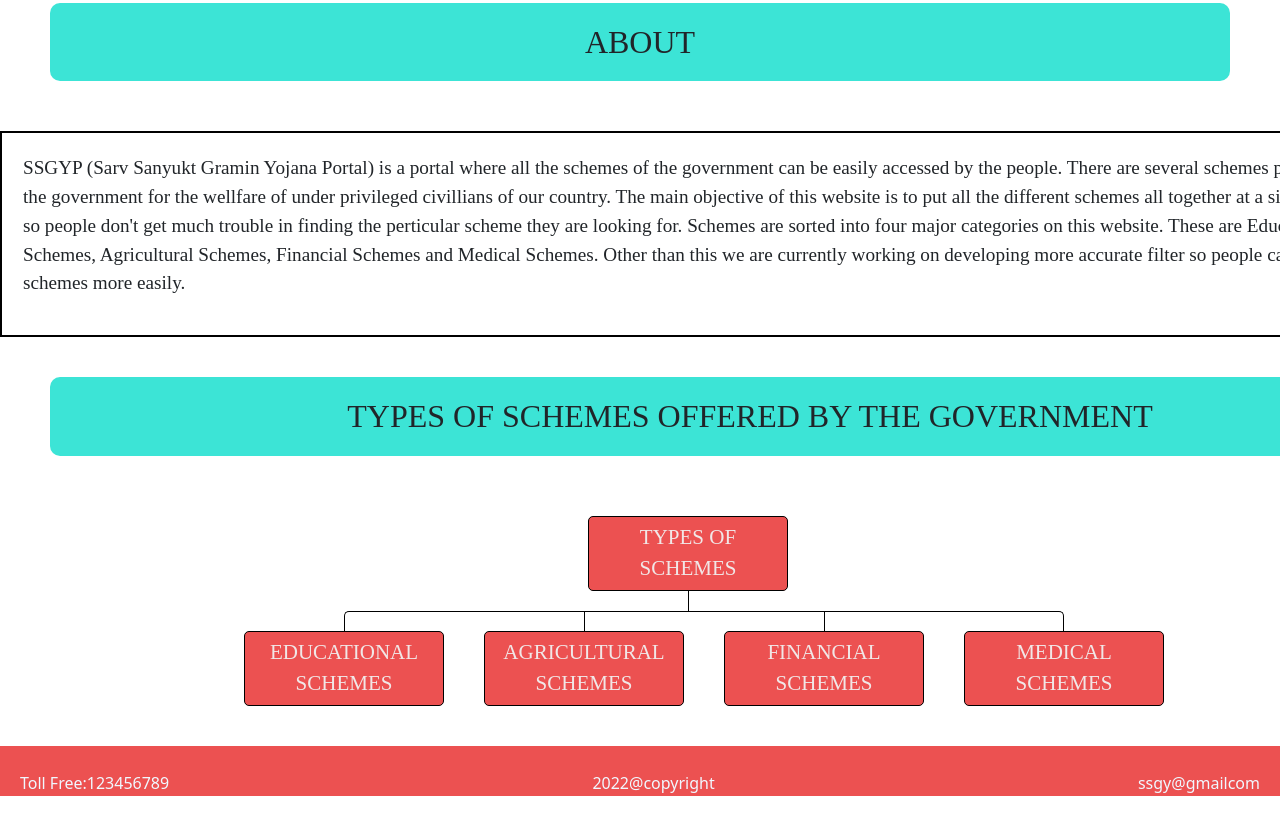
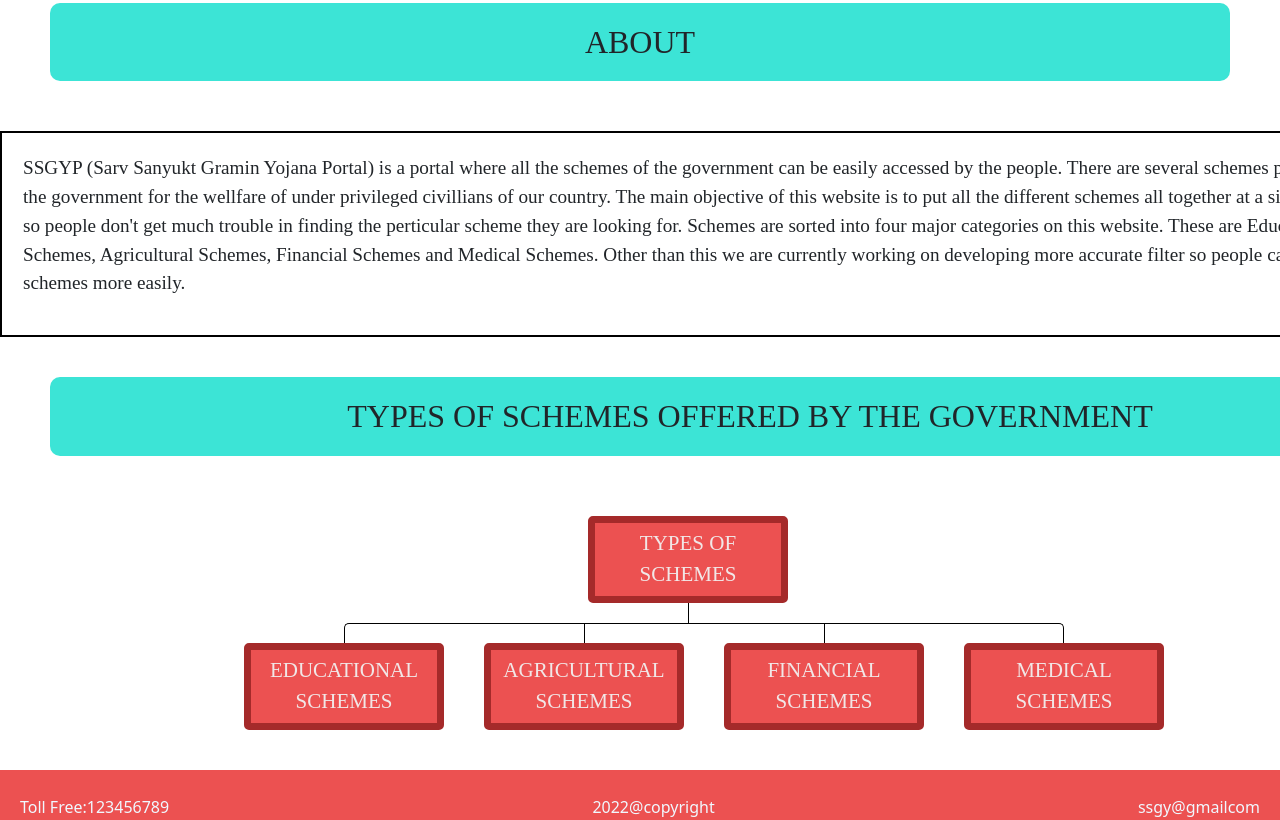
Before and after one commit to Devesh24/SSGYP, a plain HTML site: page index.html in a window 1280 px wide. Shown: the part 858-1678 px from the top of the page. Before the commit the page ends 1654 px from the top, so only its background shows below. Drawn offline with nearby package versions, Linux system fonts and the light colour scheme.

Commit message:
Update index.html

```diff
--- a/index.html
+++ b/index.html
@@ -142,7 +142,7 @@ h2{
     padding: 5px 10px;
     width: 200px;
     border-radius: 5px;
-    border: 1px solid black;
+    border: 7px solid brown;
     background-color: #ec5151;
 
     text-decoration: none;
@@ -193,7 +193,8 @@ margin:auto}
   font-size: larger;}
 
   #typosh{width:1400px;
-  margin-left: 10px;}
+  margin-left: 10px;
+}
     </style>
 </head>
 <body>
```
